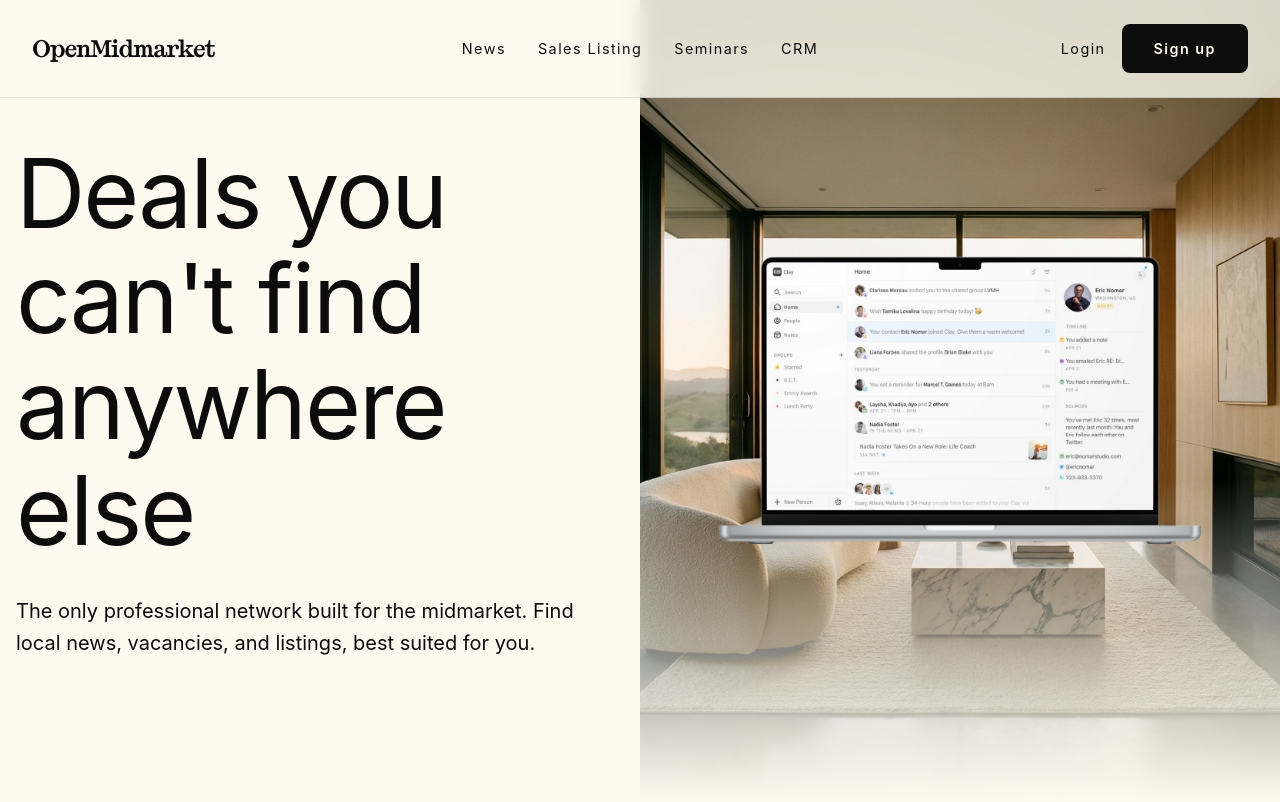
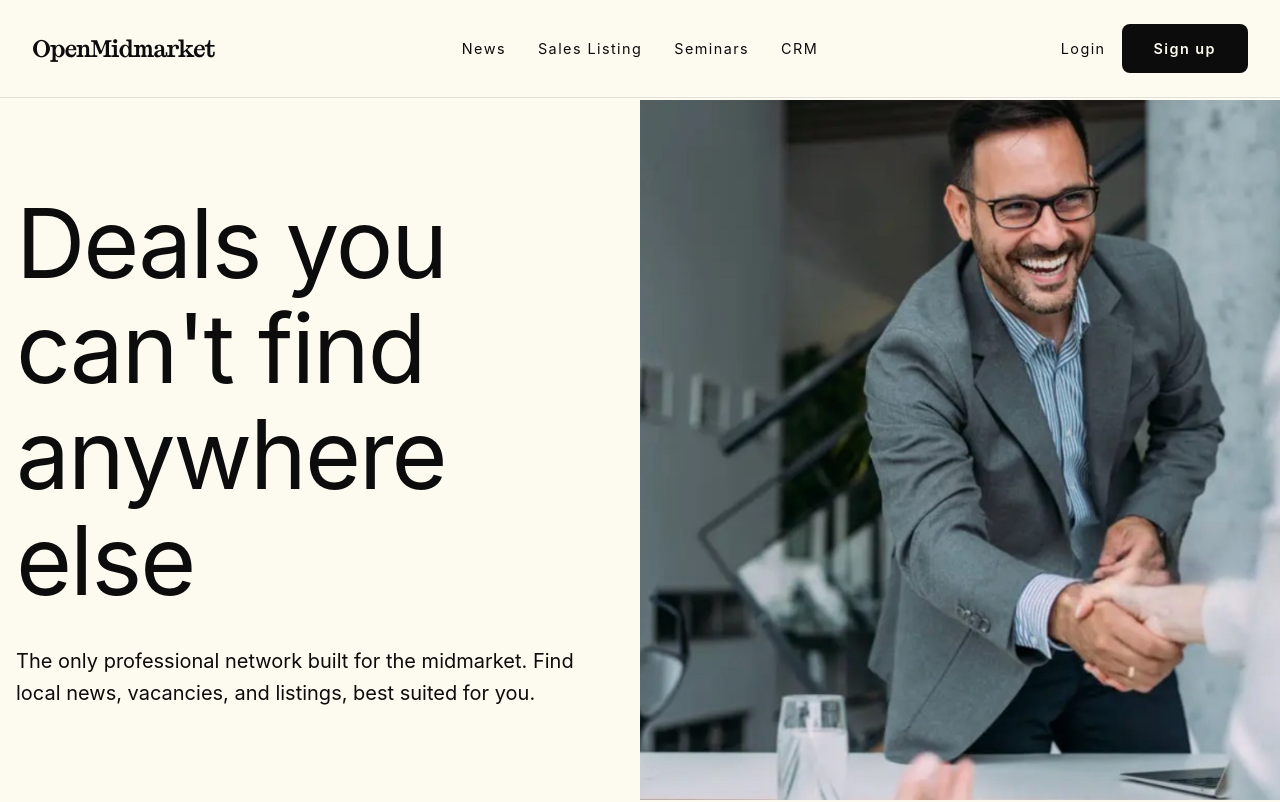
Before and after one commit to jahaskell53/landing-page-cre, a Next.js app: page / in a window 1280 px wide. Shown: the top 802 px of the page. Built offline with nearby package versions, Linux system fonts and the light colour scheme.

Commit message:
add handshake image

```diff
--- a/src/app/page.tsx
+++ b/src/app/page.tsx
@@ -29,7 +29,7 @@ export default function Home() {
         display: 'grid',
         gridTemplateColumns: '50% 50%',
         alignItems: 'center',
-        paddingTop: 0
+        paddingTop: '100px'
       }}>
         {/* Left Side - Text */}
         <div style={{ paddingLeft: '1rem', paddingRight: '2rem' }}>
@@ -76,30 +76,20 @@ Deals you can't find anywhere else            </motion.h1>
           style={{
             position: 'absolute',
             right: 0,
-            top: 0,
+            top: '100px',
             width: '50vw',
-            height: '100vh',
+            height: 'calc(100vh - 100px)',
             overflow: 'hidden'
           }}
         >
           <div style={{
             position: 'absolute',
             inset: 0,
-            backgroundImage: 'url(/images/hero.png)',
+            backgroundImage: 'url(/images/handshake.jpeg)',
             backgroundSize: 'cover',
             backgroundPosition: 'center',
             backgroundRepeat: 'no-repeat',
             zIndex: 0
-          }} />
-          <div style={{
-            position: 'absolute',
-            bottom: 0,
-            left: 0,
-            right: 0,
-            height: '40%',
-            background: 'linear-gradient(to top, var(--background) 0%, transparent 100%)',
-            pointerEvents: 'none',
-            zIndex: 1
           }} />
           <div style={{
             position: 'relative',
@@ -110,14 +100,31 @@ Deals you can't find anywhere else            </motion.h1>
             justifyContent: 'center',
             zIndex: 2
           }}>
-            <div style={{ position: 'relative', width: '80%', height: '60%' }}>
-              <Image
+            {/* Glow effect behind the mockup */}
+            <div style={{
+              position: 'absolute',
+              width: '80%',
+              height: '60%',
+              background: 'radial-gradient(circle, rgba(0, 0, 0, 0.1) 0%, transparent 70%)',
+              filter: 'blur(40px)',
+              zIndex: 1,
+              opacity: 0.6
+            }} />
+            {/* Floating mockup container */}
+            <div style={{
+              position: 'relative',
+              width: '80%',
+              height: '60%',
+              zIndex: 2,
+              filter: 'drop-shadow(0 20px 60px rgba(0, 0, 0, 0.15))'
+            }}>
+              {/* <Image
                 src="/computer-mockup-transparent.png"
                 alt="Product Mockup"
                 fill
                 style={{ objectFit: 'contain', objectPosition: 'center' }}
                 priority
-              />
+              /> */}
             </div>
           </div>
         </motion.div>
```
Also changed, not shown: public/images/handshake.jpeg (added).
